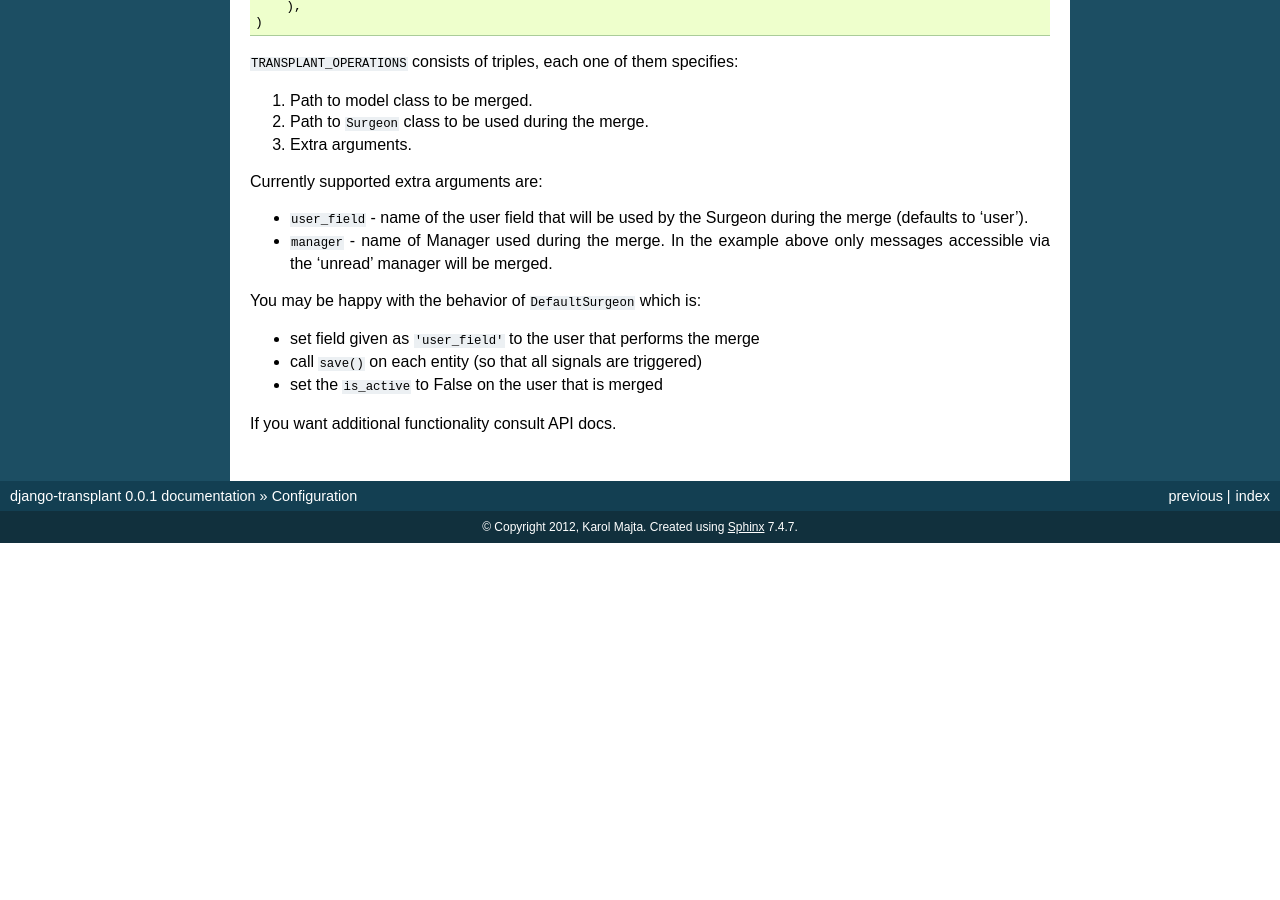
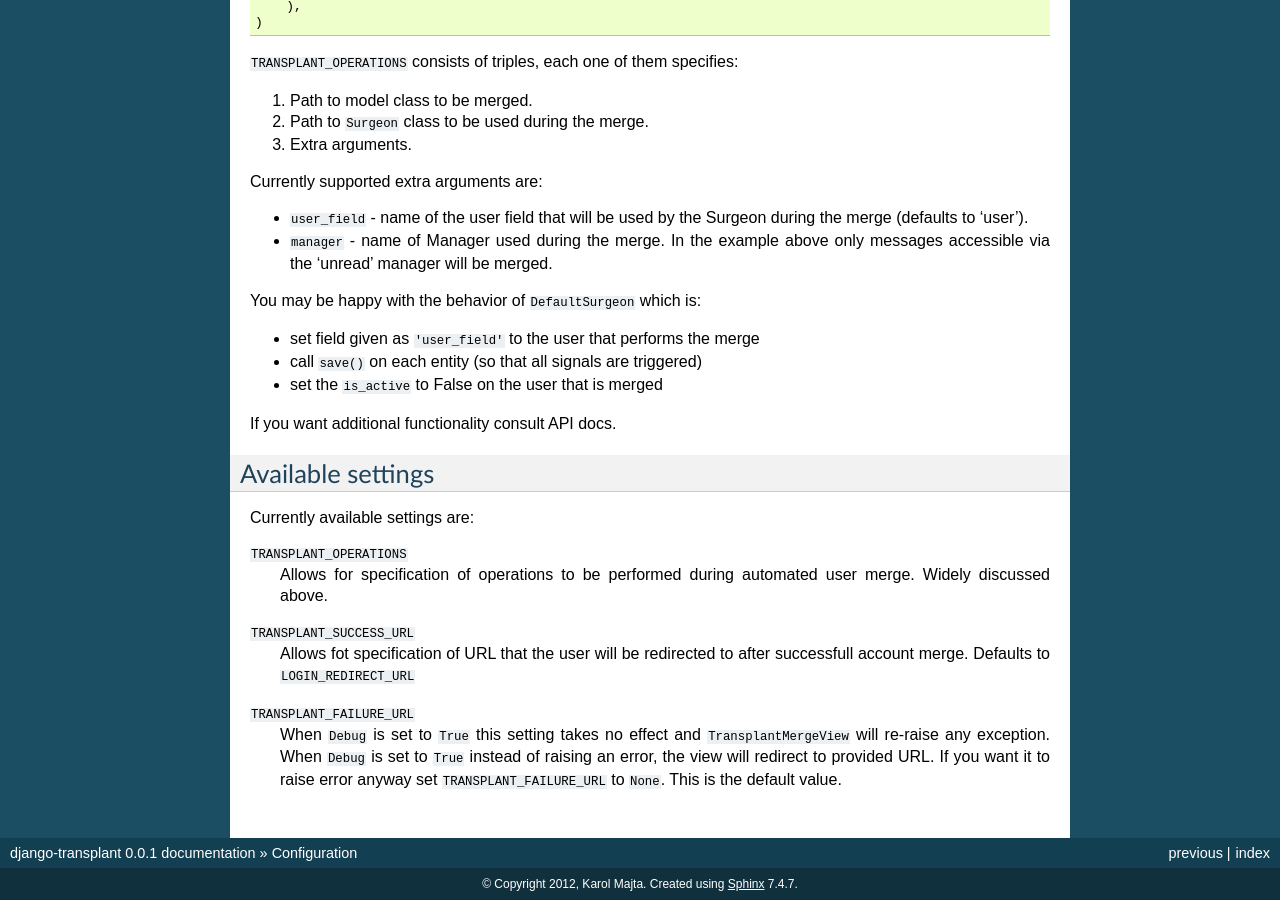
Before and after one commit to karolmajta/django-transplant, a Sphinx documentation site: the page built from docs/configuration.rst, in a window 1280 px wide and 900 px high, scrolled down 1291 px. Built offline with Sphinx 7.4.7, drawn with Linux system fonts in a browser that asks for light colours; pages that are not in the unit, such as notebooks, are missing from menus; before the commit the page ends 1834 px from its top, so only the background shows below that; some of the changed text lies outside the part shown.

Commit message:
Changed and rebuilt docs

```diff
--- a/README.rst
+++ b/README.rst
@@ -28,7 +28,11 @@ This dependency **will not** be installed automatically via pip.
 Installing
 ----------
 
-To install with pip issue::
+To install with pip into site-packages issue::
+
+	pip install django-transplant
+
+To install with pip into src folder (as git repo) issue::
 
 	pip install -e \
 	git+http://github.com/lolek09/django-transplant#egg=django-transplant
--- a/docs/configuration.rst
+++ b/docs/configuration.rst
@@ -56,7 +56,7 @@ would to any other generic view::
   )
 
 ----------------------------------------------------
-Configuring TRANSPLAN_OPERATIONS in your settings.py
+Configuring TRANSPLANT_OPERATIONS in your settings.py
 ----------------------------------------------------
 
 After setting URLs yous should be able to get the merge form and submit it,
@@ -101,3 +101,24 @@ You may be happy with the behavior of ``DefaultSurgeon`` which is:
 - set the ``is_active`` to False on the user that is merged
 
 If you want additional functionality consult API docs.
+
+------------------
+Available settings
+------------------
+
+Currently available settings are:
+
+``TRANSPLANT_OPERATIONS``
+  Allows for specification of operations to be performed during automated
+  user merge. Widely discussed above.
+
+``TRANSPLANT_SUCCESS_URL``
+  Allows fot specification of URL that the user will be redirected to after
+  successfull account merge. Defaults to ``LOGIN_REDIRECT_URL``
+
+``TRANSPLANT_FAILURE_URL``
+  When ``Debug`` is set to ``True`` this setting takes no effect and
+  ``TransplantMergeView`` will re-raise any exception. When ``Debug``
+  is set to ``True`` instead of raising an error, the view will redirect
+  to provided URL. If you want it to raise error anyway set
+  ``TRANSPLANT_FAILURE_URL`` to ``None``. This is the default value.
--- a/docs/install.rst
+++ b/docs/install.rst
@@ -31,5 +31,4 @@ Installing
 
 To install with pip issue::
 
-  pip install -e \
-  git+http://github.com/lolek09/django-transplant#egg=django-transplant
+  pip install django-transplant
```
Also changed, not shown: 5 other files.
